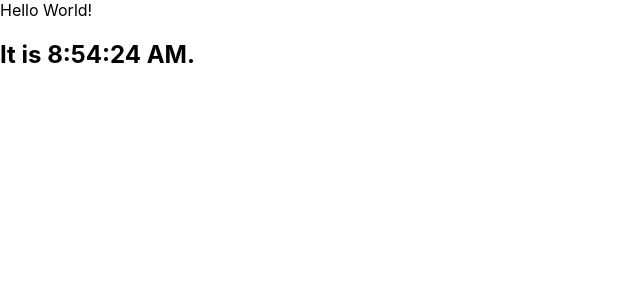
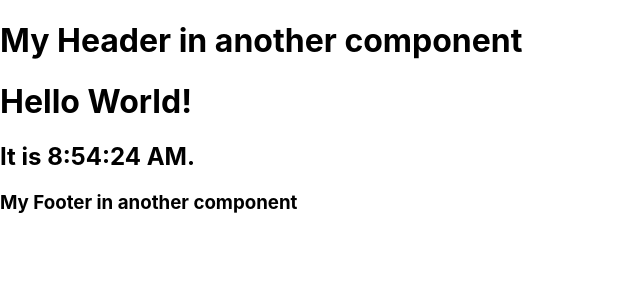
Before and after one commit to darragh50/DataRep, a React (Create React App) app in the folder Lab2/movie-app/: page / in a window 1280 px wide. Shown: the top 300 px of the page, without its empty margins (0-640 px from the left). Built offline with nearby package versions, Linux system fonts and the light colour scheme.

Commit message:
Ex3 Complete - Componentization

```diff
--- a/Lab2/movie-app/src/App.js
+++ b/Lab2/movie-app/src/App.js
@@ -1,12 +1,21 @@
 import logo from './logo.svg';
 import './App.css';
+//Ex3. Import components
+import Header from './components/header';
+import Content from './components/content';
+import Footer from './components/footer';
 
 function App() {
   return (
     <div>
-      {/**Ex2. Print "Hello Wordl" & the current time */}
+      {/**Ex2. Print "Hello Wordl" & the current time
       <he>Hello World!</he>
-      <h2>It is {new Date().toLocaleTimeString()}.</h2>
+      <h2>It is {new Date().toLocaleTimeString()}.</h2>*/}
+
+      {/**Ex3. Call created components */}
+      <Header/>
+      <Content/>
+      <Footer/>
     </div>
   );
 }
--- /dev/null
+++ b/Lab2/movie-app/src/components/content.js
@@ -0,0 +1,14 @@
+//Ex3.Componentization - Move the "Hello World"
+//and time logic into a reusable component, Content.js.
+import React from 'react';
+
+const Content = () => {
+  return (
+    <div>
+      <h1>Hello World!</h1>
+      <h2>It is {new Date().toLocaleTimeString()}.</h2>
+    </div>
+  );
+}
+
+export default Content;
--- /dev/null
+++ b/Lab2/movie-app/src/components/footer.js
@@ -0,0 +1,6 @@
+//Ex3. Further modularize
+const Footer = () => {
+    return <h3>My Footer in another component</h3>;
+  };
+
+  export default Footer;
--- /dev/null
+++ b/Lab2/movie-app/src/components/header.js
@@ -0,0 +1,6 @@
+//Ex3. Further modularize
+const Header = () => {
+    return <h1>My Header in another component</h1>;
+  };
+
+  export default Header;
```
